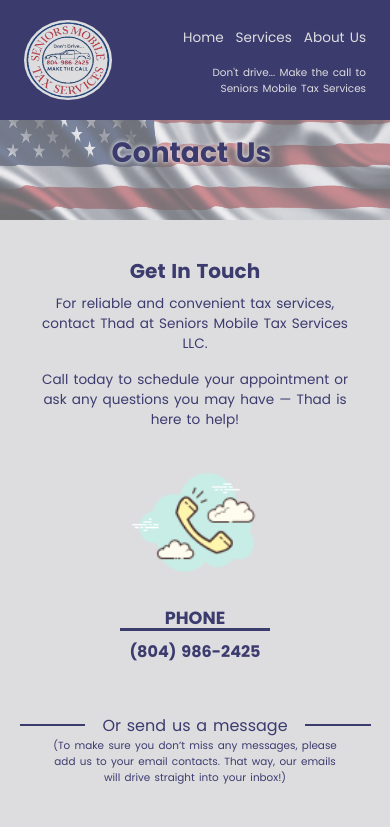
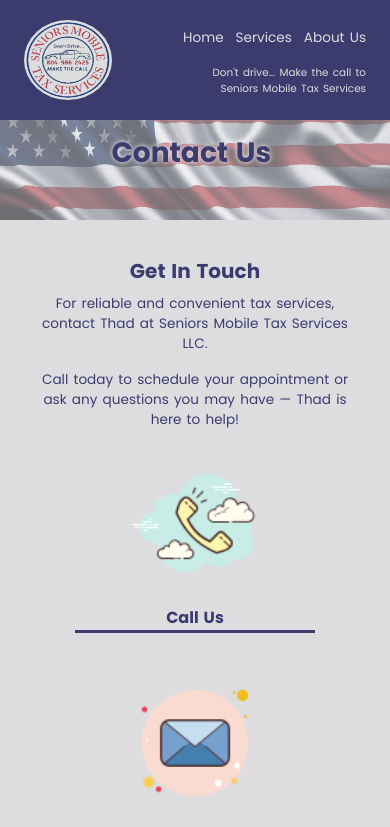
Before and after one commit to BeeDev-ValorCollective/smts, a React (Vite) app: page /contact in a window 390 px wide. Shown: the top 827 px of the page. Built offline with nearby package versions, Linux system fonts and the light colour scheme; no server answers.

Commit message:
add email, and update to use .env for phone and email on contact page

```diff
--- a/src/components/ContactComponents/ContactHeader/ContactHeader.jsx
+++ b/src/components/ContactComponents/ContactHeader/ContactHeader.jsx
@@ -3,8 +3,15 @@
 
 // IMPORT IMAGES
 import Phone_Icon from '../../../assets/images/phone_icon.png'
+import Email_Icon from '../../../assets/images/email_icon.png'
 
 export default function ContactHeader() {
+
+    const PhoneLink = import.meta.env.VITE_LINK_PHONE;
+    const PhoneDisplay = import.meta.env.VITE_DISPLAY_PHONE;
+    const EmailLink = import.meta.env.VITE_INFO_EMAIL;
+
+
 
     return(
         <>
@@ -18,9 +25,23 @@
                 <p>
                     Call today to schedule your appointment or ask any questions you may have — Thad is here to help!
                 </p>
-                <img src={ Phone_Icon } alt="Call Us" />
-                <h3>PHONE</h3>
-                <h4>(804) 986-2425</h4>
+                <div className='contact_methods'>
+                    <div className='contact_type'>
+                        <img src={ Phone_Icon } alt="Call Us" />
+                        <h4>Call Us</h4>
+                        <a href={ PhoneLink }>
+                            <h5>{ PhoneDisplay }</h5>
+                        </a>
+                    </div>
+                    <div className='contact_type'>
+                        <img src={ Email_Icon } alt="Email Us" />
+                        <h4>Email Us</h4>
+                        <a href={`mailto:${ EmailLink }?subject=Request%20For%20Proposal&body=Hello,%0A%0AI%20would%20like%20to%20inquire%20about...`}>
+                            <h5>{ EmailLink }</h5>
+                        </a>
+                    </div>
+
+                </div>
             </div>
             <div className="message_hr">
                 <hr />
--- a/src/components/ContactComponents/ContactHeader/contactHeader.css
+++ b/src/components/ContactComponents/ContactHeader/contactHeader.css
@@ -10,18 +10,37 @@
     align-items: center;
     justify-content: center;
 
+    .contact_methods {
+        display: flex;
+        flex-direction: column;
+        align-items: center;
+        justify-content: center;
+        gap: 16px;
+
+        .contact_type {
+            display: flex;
+            flex-direction: column;
+            align-items: center;
+            justify-content: center;
+            width: 300px;
+
             img {
                 height: 140px;
                 margin: 16px
             }
 
-    h3 {
+            h4 {
                 line-height: 100%;
-        width: 150px;
+                width: 80%;
                 text-align: center;
                 margin-bottom: 8px;
+                padding-bottom: 4px;
                 border-bottom: 3px solid var(--black);
             }
+        }
+    }
+
+
 
     p {
         text-align: center;
@@ -58,3 +77,11 @@
         width: 80%;
     }
 }
+
+
+@media only screen and (min-width: 600px) {
+    .contact_header .contact_methods {
+        flex-direction: row;
+        align-items: flex-start;
+    }
+}
```
Also changed, not shown: src/assets/images/email_icon.png (added). Lines whose indentation alone changed are shown as unchanged.
